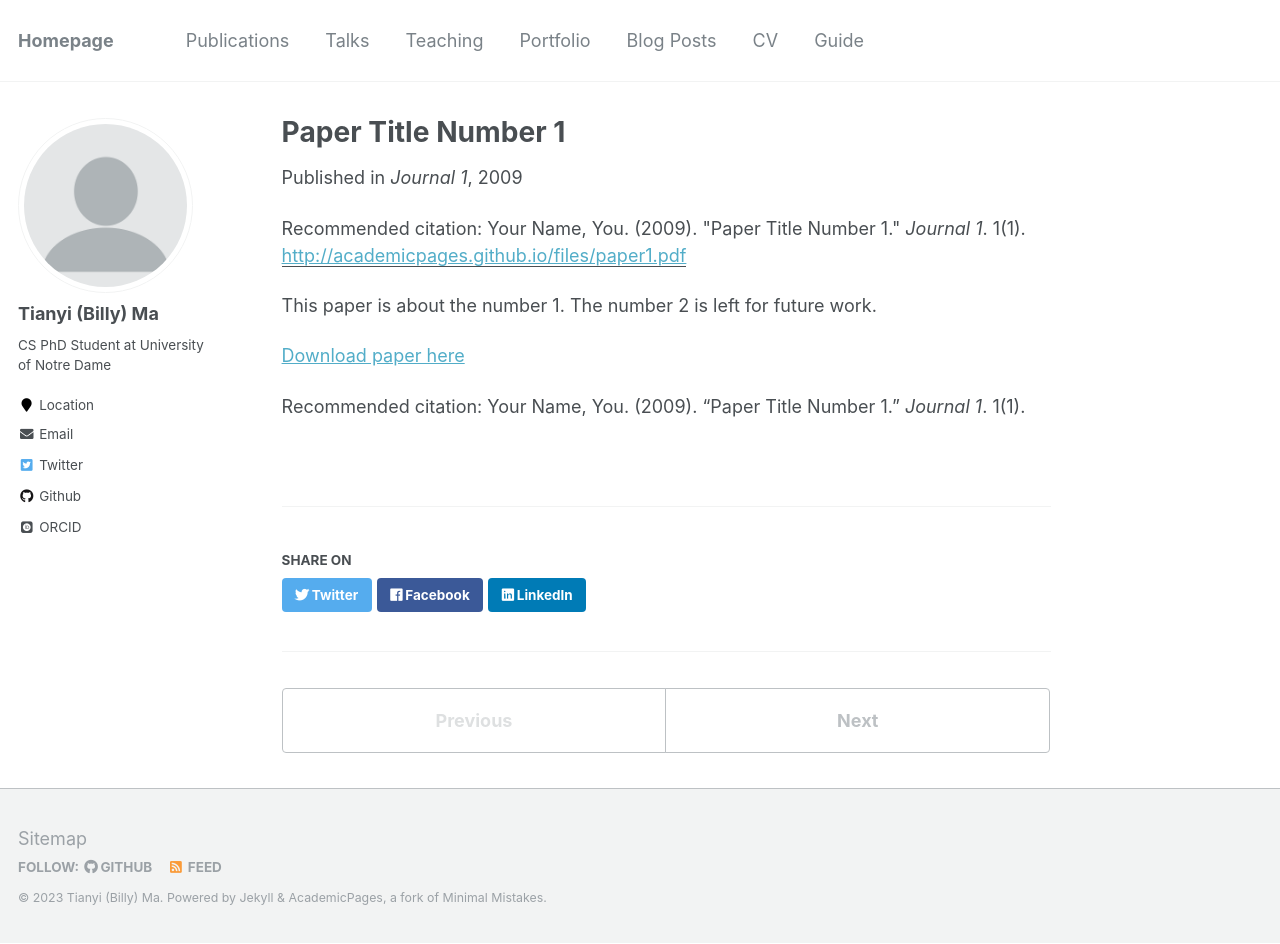
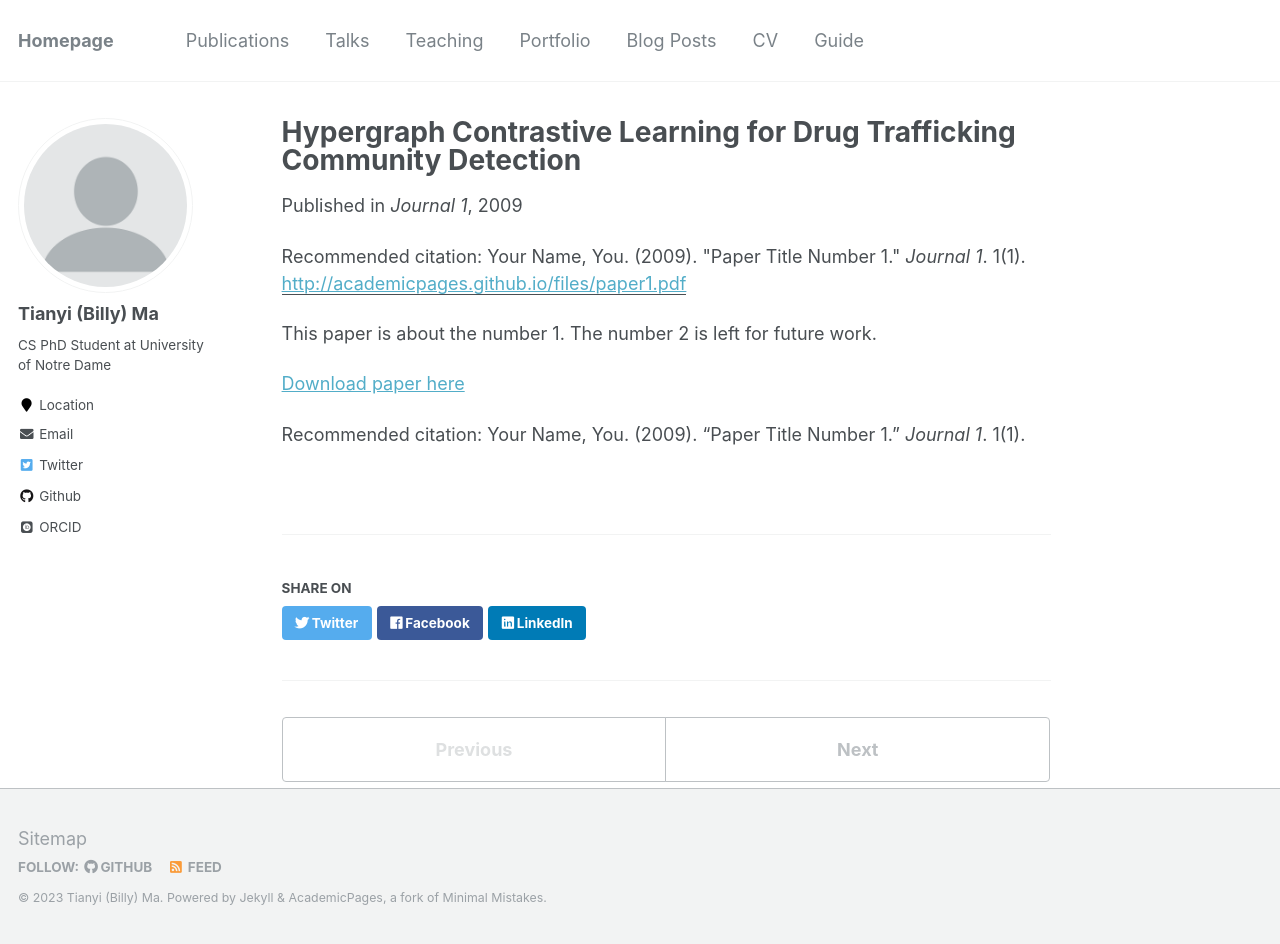
Before and after one commit to Tianyi-Billy-Ma/Tianyi-Billy-Ma.github.io, a Jekyll site: the page built from _publications/2009-10-01-paper-title-number-1.md, in a window 1280 px wide and 944 px high. Built offline with Jekyll 4.4.1, drawn with Linux system fonts in a browser that asks for light colours; some web fonts are replaced; part of the change alters nothing that is shown.

Commit message:
Update publications

```diff
--- a/_config.yml
+++ b/_config.yml
@@ -227,23 +227,23 @@ defaults:
       author_profile: true
       share: true
       comments: true
-  # _portfolio
-  - scope:
-      path: ""
-      type: portfolio
-    values:
-      layout: single
-      author_profile: true
-      share: true
-      comment: true
-  # _talks
-  - scope:
-      path: ""
-      type: talks
-    values:
-      layout: talk
-      author_profile: true
-      share: true
+  # # _portfolio
+  # - scope:
+  #     path: ""
+  #     type: portfolio
+  #   values:
+  #     layout: single
+  #     author_profile: true
+  #     share: true
+  #     comment: true
+  # # _talks
+  # - scope:
+  #     path: ""
+  #     type: talks
+  #   values:
+  #     layout: talk
+  #     author_profile: true
+  #     share: true
 
 # Sass/SCSS
 sass:
--- a/_publications/2009-10-01-paper-title-number-1.md
+++ b/_publications/2009-10-01-paper-title-number-1.md
@@ -1,8 +1,8 @@
 ---
-title: "Paper Title Number 1"
+title: "Hypergraph Contrastive Learning for Drug Trafficking Community Detection"
 collection: publications
 permalink: /publication/2009-10-01-paper-title-number-1
-excerpt: 'This paper is about the number 1. The number 2 is left for future work.'
+# excerpt: 'This paper is about the number 1. The number 2 is left for future work.'
 date: 2009-10-01
 venue: 'Journal 1'
 paperurl: 'http://academicpages.github.io/files/paper1.pdf'
```
